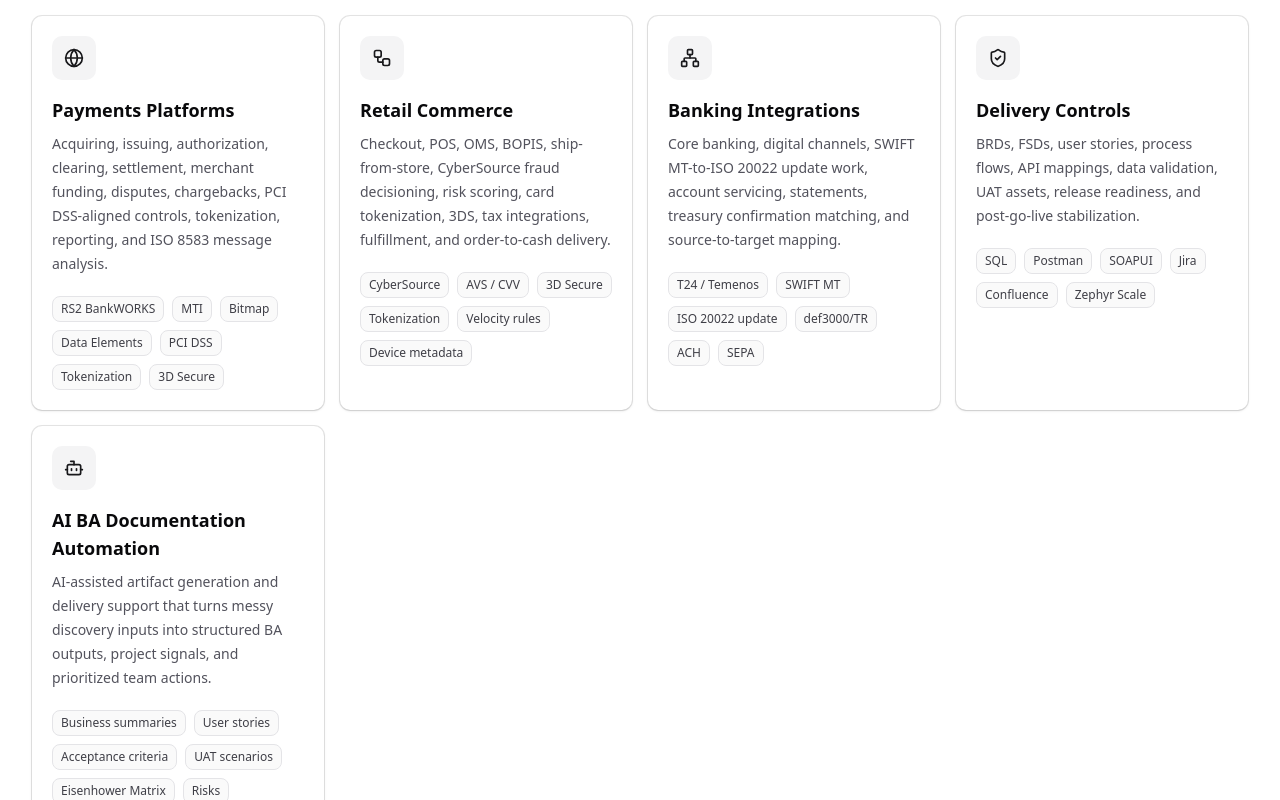
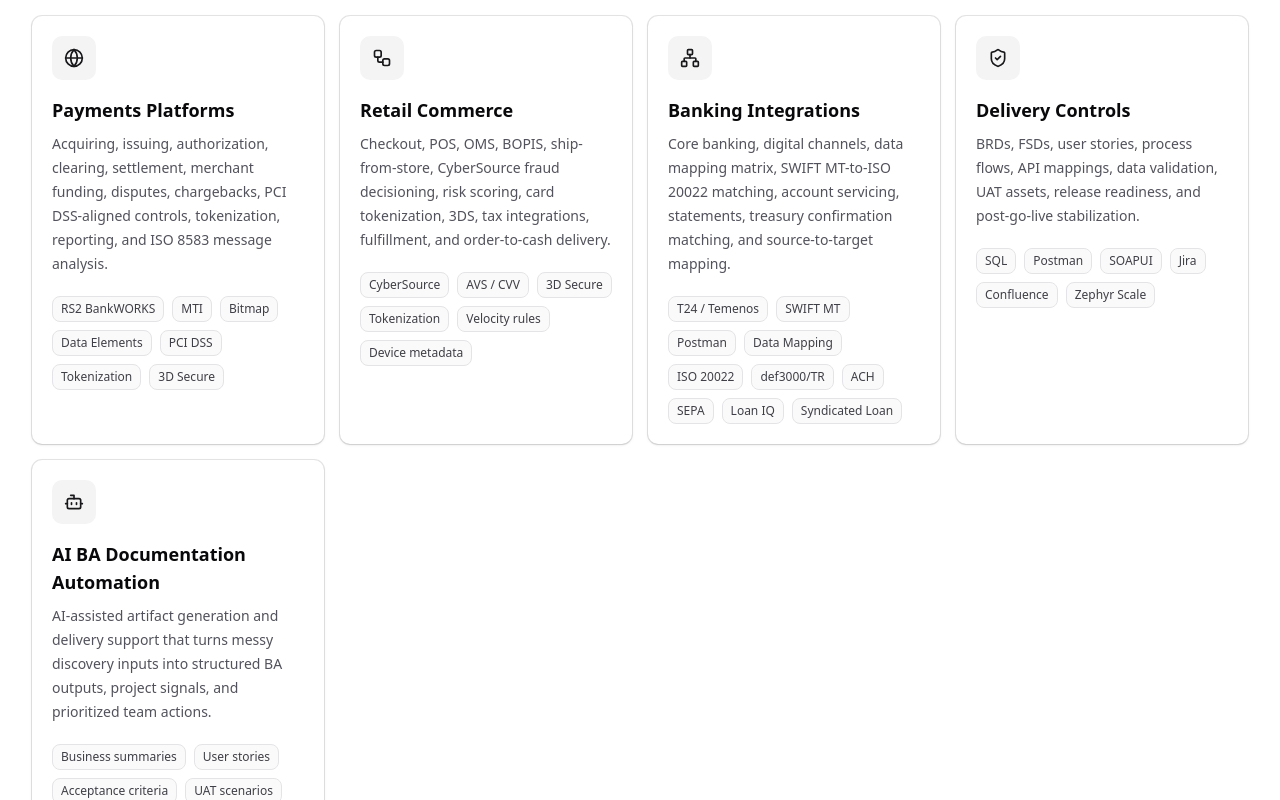
Before and after one commit to damem2007/dami-portfolio, a React (Vite) app: page / in a window 1280 px wide. Shown: the part 1780-2580 px from the top of the page. Built offline with nearby package versions, Linux system fonts and the light colour scheme.

Commit message:
Updated the leverage skill tags

```diff
--- a/src/Portfolio.tsx
+++ b/src/Portfolio.tsx
@@ -79,8 +79,8 @@ const capabilities = [
     title: "Banking Integrations",
     icon: <Network className="h-5 w-5" />,
     summary:
-      "Core banking, digital channels, SWIFT MT-to-ISO 20022 update work, account servicing, statements, treasury confirmation matching, and source-to-target mapping.",
-    items: ["T24 / Temenos", "SWIFT MT", "ISO 20022 update", "def3000/TR", "ACH", "SEPA"],
+      "Core banking, digital channels, data mapping matrix, SWIFT MT-to-ISO 20022 matching, account servicing, statements, treasury confirmation matching, and source-to-target mapping.",
+    items: ["T24 / Temenos", "SWIFT MT", "Postman", "Data Mapping", "ISO 20022", "def3000/TR", "ACH", "SEPA", " Loan IQ", "Syndicated Loan"],
   },
   {
     title: "Delivery Controls",
@@ -355,7 +355,7 @@ const caseStudies = [
     title: "CyberSource Fraud Decisioning",
     icon: <ShieldCheck className="h-5 w-5" />,
     summary:
-      "Analyzed retail fraud exposure across ecommerce, tokenized card-not-present purchases, 3D Secure decisioning, account takeover patterns, chargebacks, false declines, and manual review operations.",
+      "Analyzed retail fraud exposure across ecommerce, tokenized card-not-present purchases, card present purchases, 3D Secure decisioning, account takeover patterns, chargebacks, false declines, and manual review operations.",
     outcome:
       "Mapped transaction payloads and rules for CyberSource fraud screening, including billing and shipping data, device/IP metadata, AVS/CVV, token handling, velocity rules, fraud scores, review queues, API errors, and UAT fraud scenarios.",
   },
```
